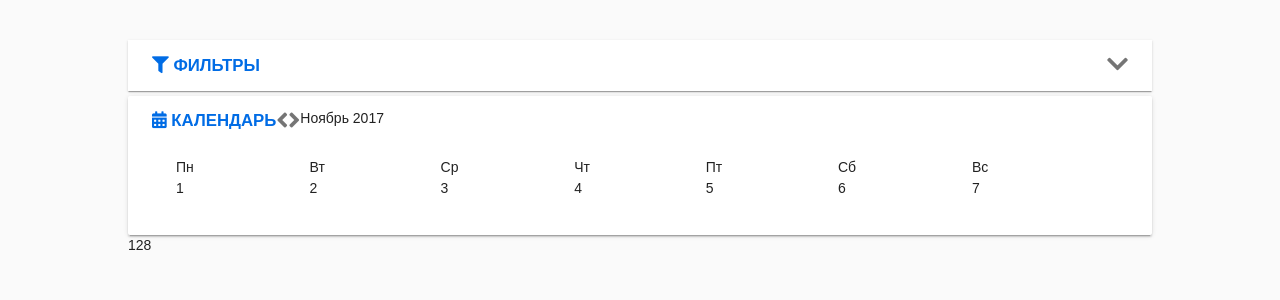
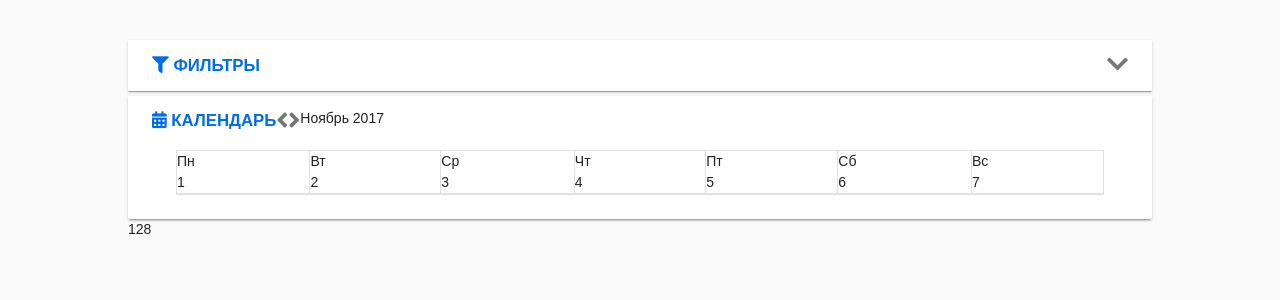
Before and after one commit to Yahohoo/GeekCalendar, a Vue app: page / in a window 1280 px wide. Shown: the top 300 px of the page. Built offline with nearby package versions, Linux system fonts and the light colour scheme.

Commit message:
промежуточные

```diff
--- a/src/App.vue
+++ b/src/App.vue
@@ -4,7 +4,6 @@
       <c-filters></c-filters>
       <c-calendar></c-calendar>
     {{filteredSchedule.length}}
-
     </div>
   </v-app>
 </template>
--- a/src/components/c-calendar.vue
+++ b/src/components/c-calendar.vue
@@ -1,5 +1,13 @@
 <template>
   <v-card class="calendar">
+    <v-layout>
+      <v-flex>
+
+      </v-flex>
+      <v-flex>
+
+      </v-flex>
+    </v-layout>
       <div class="header">
         <div class="c-heading"><i class="fas fa-calendar-alt"></i> Календарь</div>
         <div class="menu">
@@ -11,14 +19,12 @@
 
         </div>
       </div>
-      <div class="events-grid">
-        <grid></grid>
-      </div>
+      <c-events-grid></c-events-grid>
   </v-card>
 </template>
 
 <script>
-import grid from './grid'
+import cEventsGrid from './c-events-grid'
 
 export default {
   name: 'calendar',
@@ -26,7 +32,7 @@ export default {
       msg: String
   },
   components: {
-    grid
+    cEventsGrid
   },
   data: function () {
     return {
--- a/src/components/grid.vue
+++ b/src/components/c-events-grid.vue
@@ -1,7 +1,7 @@
 <template>
-    <v-container fluid>
-        <v-layout>
-            <v-flex v-for="day in calendar" :key="`row-date-${day.date}`">
+    <v-container fluid class="calendar">
+        <v-layout class="calendar-layout">
+            <v-flex class="calendar-column" v-for="day in calendar" :key="`row-date-${day.date}`">
                 <div class="head">
                     <div class="day">
                         {{day.day}}
@@ -11,6 +11,7 @@
                     </div>
                 </div>
                 <div class="events">
+
                 </div>
             </v-flex>
         </v-layout>
@@ -19,7 +20,7 @@
 
 <script>
 export default {
-  name: "grid",
+  name: "c-events-grid",
   props: ["filteredEvents"],
   data: function() {
     return {};
@@ -65,9 +66,21 @@ export default {
       ];
       return calendar
     }
-  }
+  },
 };
 </script>
 
-<style>
+<style lang="scss" scoped>
+.calendar /deep/ .calendar-column {
+  border: 1px solid #e0e0e0;
+  border-right: none;
+}
+
+.calendar /deep/ .calendar-column:last-child {
+  border-right: 1px solid #e0e0e0;
+}
+
+.calendar /deep/ .head {
+  border-bottom: 1px solid #e0e0e0;
+}
 </style>
--- a/src/components/c-filters.vue
+++ b/src/components/c-filters.vue
@@ -4,7 +4,7 @@
       <div slot="header" class="c-heading">
         <i class="fas fa-filter"></i> Фильтры
       </div>
-      <v-container fluid grid-list-md >
+      <v-container fluid grid-list-md class="filters-container">
         <v-layout wrap align-center>
           <c-selector v-for="(selector, id) in selectors" :key="`${selector.label}-${id}`" :prs="selector"></c-selector>
         </v-layout>
@@ -15,6 +15,7 @@
 
 <script>
 import cSelector from "./c-selector";
+import func from "../lib/func.js"
 
 export default {
   name: "filters",
@@ -109,22 +110,7 @@ export default {
             id: "day",
             eventType: "filter-equal",
             dataFields: ["startDate"],
-            process: function (date) {
-              date = new Date(date)
-
-              const daysOfWeek = {
-                1: "Пн",
-                2: "Вт",
-                3: "Ср",
-                4: "Чт",
-                5: "Пт",
-                6: "Сб",
-                0: "Вс"
-              }
-
-              const day = date.getDay()
-              return daysOfWeek[day]
-            }
+            process: func.dayFromDate
           }
         },
       ]
@@ -138,4 +124,7 @@ export default {
 
 <!-- Add "scoped" attribute to limit CSS to this component only -->
 <style scoped lang="scss">
+  .filters-container {
+    padding-top: 0;
+  }
 </style>
--- /dev/null
+++ b/src/lib/func.js
@@ -0,0 +1,18 @@
+export default {
+    dayFromDate(date) {
+        date = new Date(date)
+
+        const daysOfWeek = {
+            1: "Пн",
+            2: "Вт",
+            3: "Ср",
+            4: "Чт",
+            5: "Пт",
+            6: "Сб",
+            0: "Вс"
+        }
+
+        const day = date.getDay()
+        return daysOfWeek[day]
+    }
+}
--- a/src/main.js
+++ b/src/main.js
@@ -1,5 +1,4 @@
 import '@fortawesome/fontawesome-free/css/all.css'
-import '@babel/polyfill'
 import Vue from 'vue'
 import './plugins/vuetify'
 import App from './App.vue'
```
